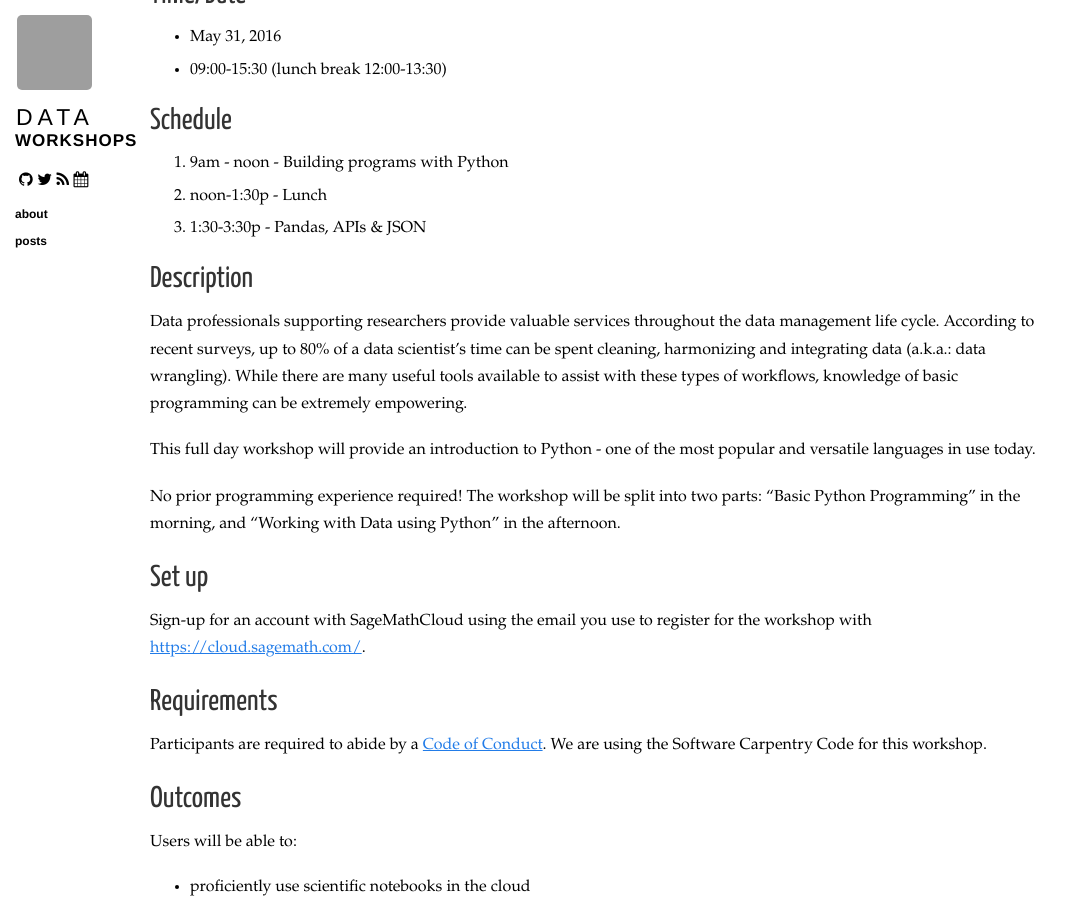
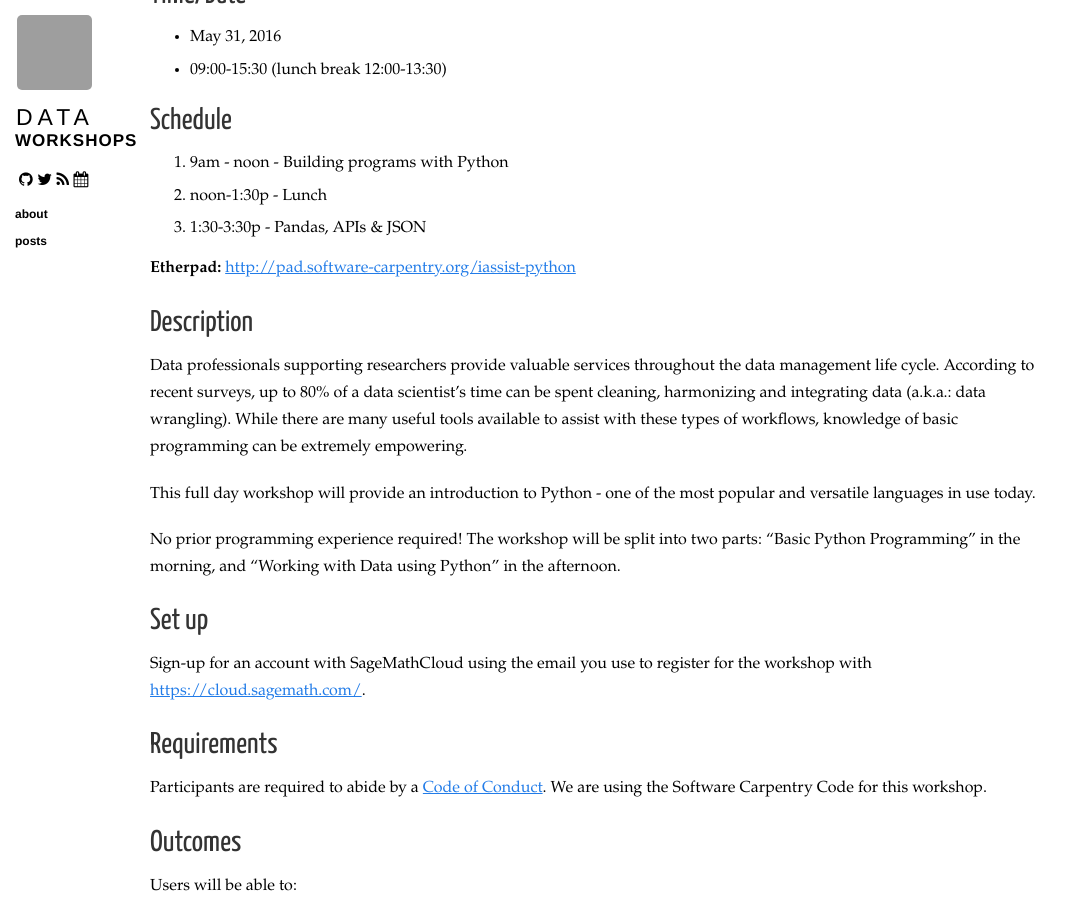
Before and after one commit to ucsdlib/workshops, a Jekyll site: the page built from _posts/2016-05-31-iassist-python.markdown, in a window 1280 px wide and 900 px high, scrolled down 305 px. Shown: the whole window, without its empty margins (0-1083 px from the left). Built offline with Jekyll 4.4.1, drawn with Linux system fonts in a browser that asks for light colours; nearby versions of some CDN libraries; grey boxes are pictures that could not be loaded.

Commit message:
adding iassist

```diff
--- a/_posts/2016-05-31-iassist-python.markdown
+++ b/_posts/2016-05-31-iassist-python.markdown
@@ -22,6 +22,8 @@ category: post data python
 1. 9am - noon - Building programs with Python
 2. noon-1:30p - Lunch
 3. 1:30-3:30p - Pandas, APIs & JSON
+
+**Etherpad:** <http://pad.software-carpentry.org/iassist-python>
 
 ## Description
 
```
